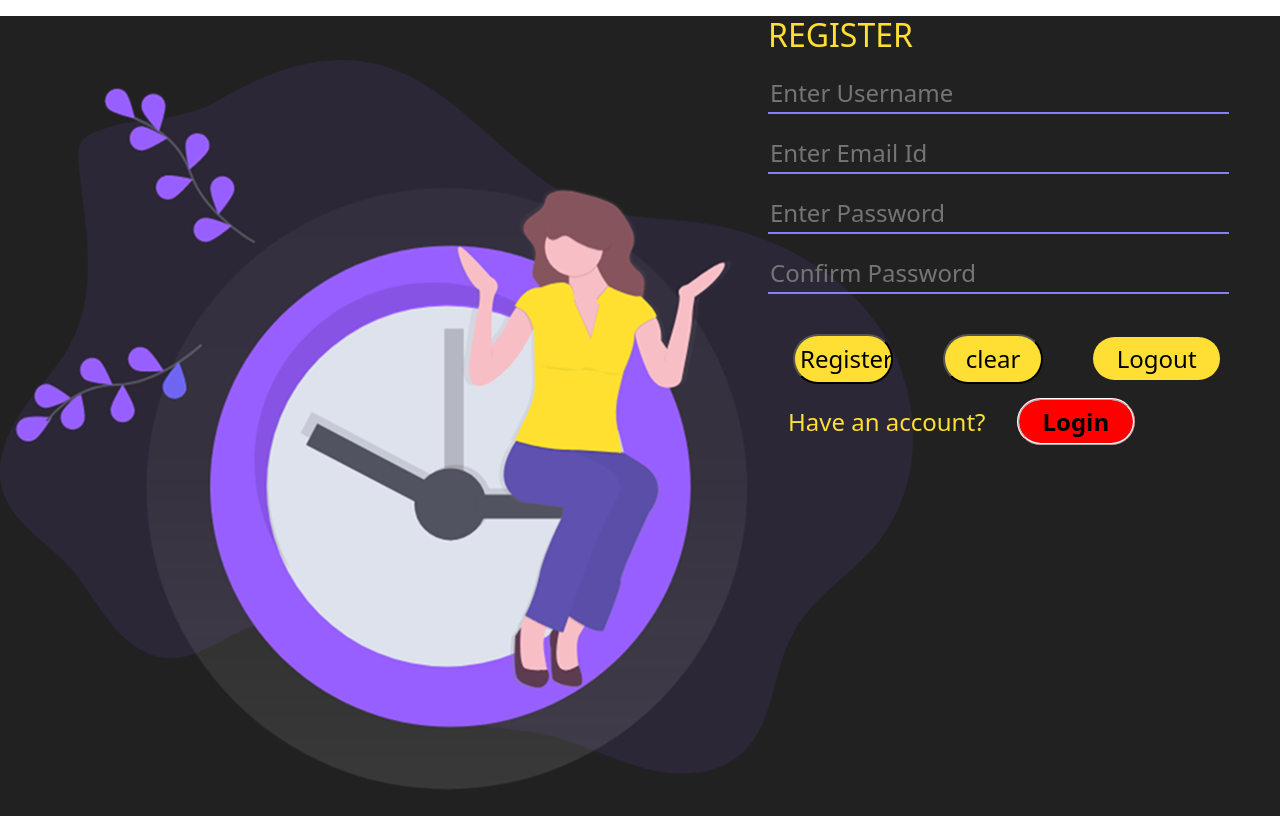
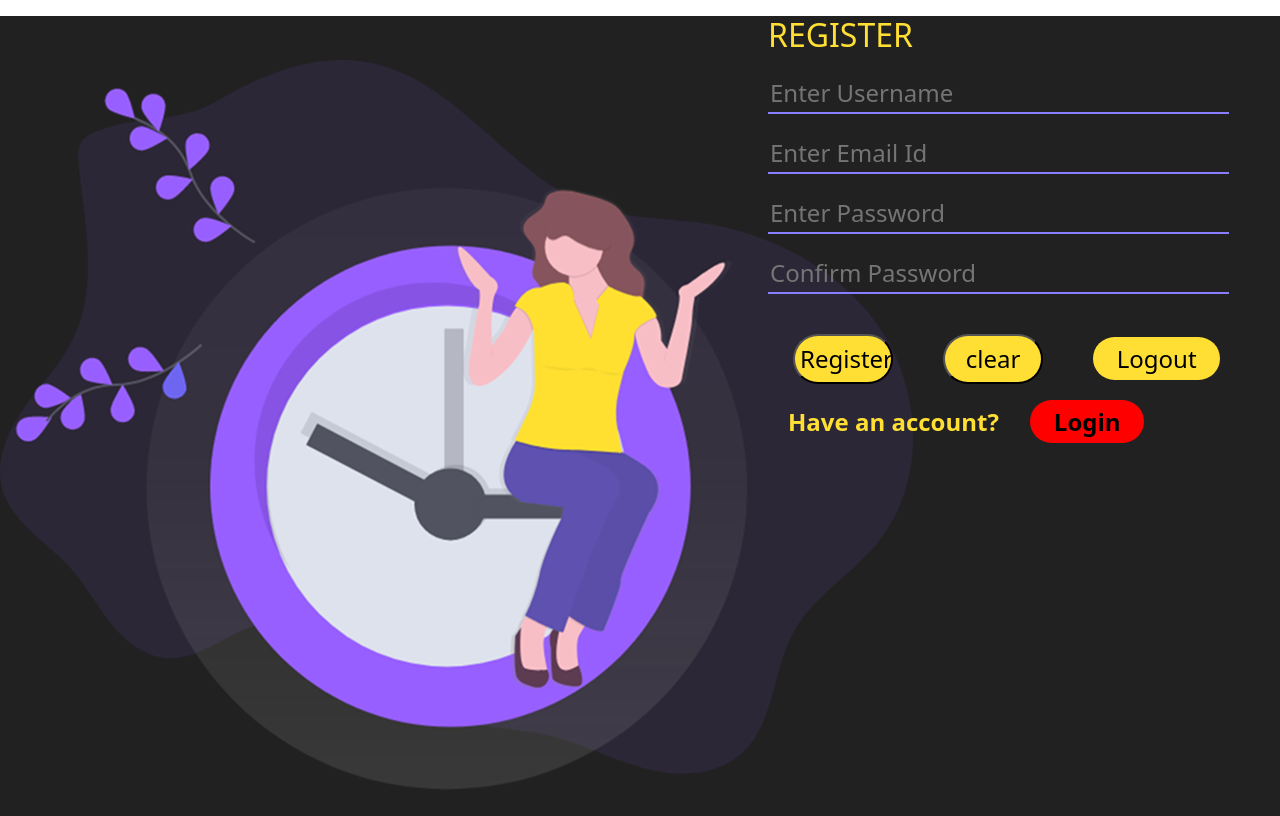
Before and after one commit to NandhiniR26/CRM-Frontend, a React (Vite) app: page /register in a window 1280 px wide. In both pictures the pointer is over the element 1021 px from the left and 422 px from the top of the page. Built offline with nearby package versions, Linux system fonts and the light colour scheme.

Commit message:
css fixed

```diff
--- a/src/index.css
+++ b/src/index.css
@@ -152,7 +152,11 @@ font-weight: bold;
   color: #ffdf34;
 }
 
-
+#userLoginForm #noAcc:hover
+  {
+   cursor:pointer;
+    font-weight: bold;
+}
 
 #userLoginForm #btn11:hover,#btn22:hover,#btn33:hover ,#btn44:hover
 {
@@ -228,6 +232,11 @@ font-weight: bold;
   margin-left: 20px;
   color: #ffdf34;
 }
+#registerForm #noAcc444:hover
+  {
+   cursor:pointer;
+    font-weight: bold;
+}
 #registerForm #btn111:hover,#btn222:hover,#btn333:hover,#btn444:hover
 {
 border:2px ridge white;
```
